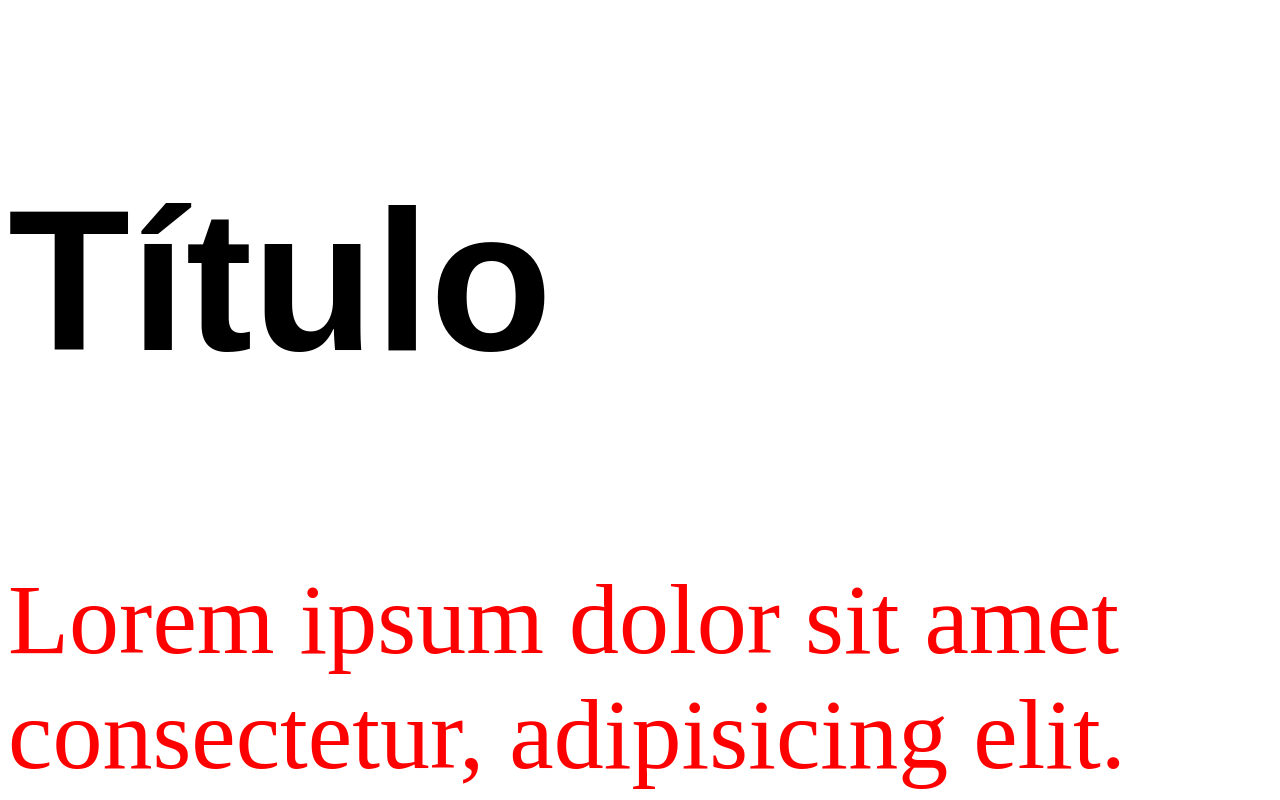
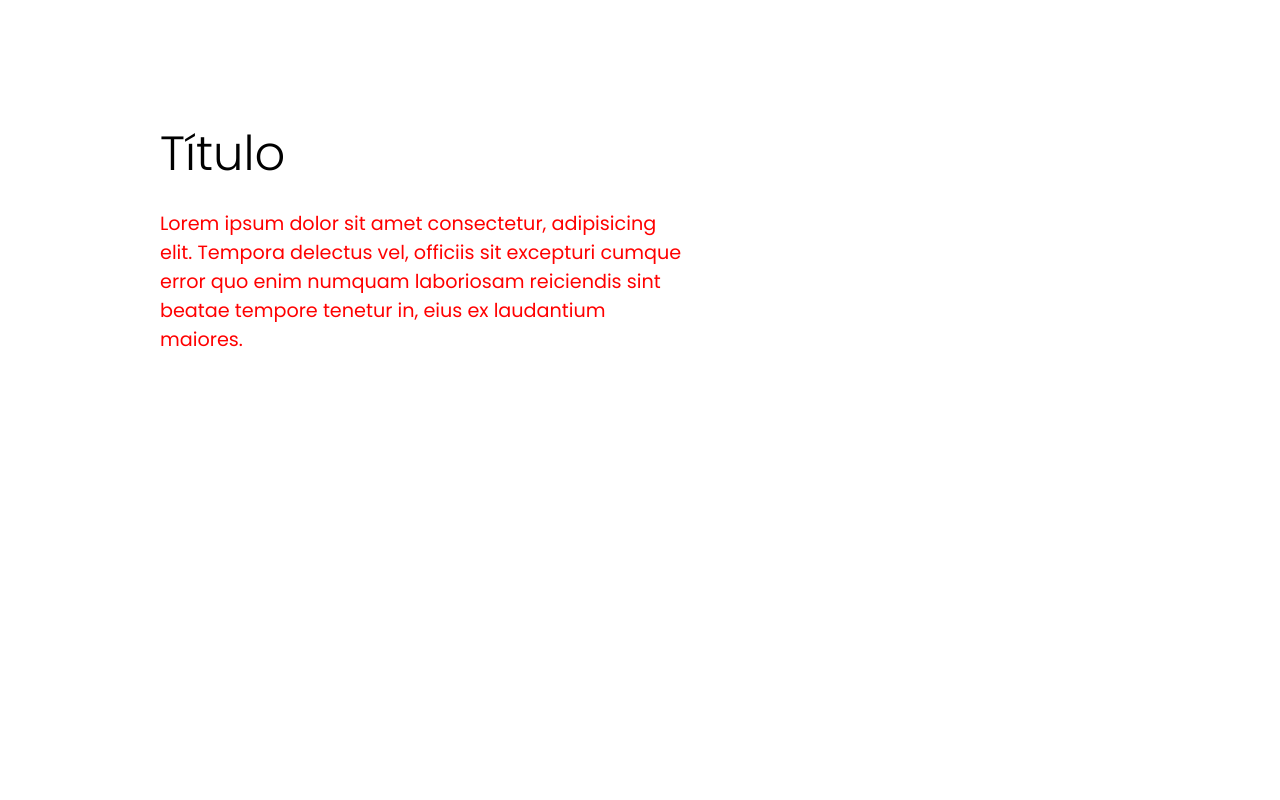
Before and after one commit to tomasquinteros/dwf-m4-especificidad, a plain HTML site: page index.html in a window 1280 px wide. Shown: the top 800 px of the page. Drawn offline with Linux system fonts and the light colour scheme.

Commit message:
niveles de especificidad desafio

```diff
--- a/custom.css
+++ b/custom.css
@@ -0,0 +1,20 @@
+@import url('https://fonts.googleapis.com/css2?family=Poppins:wght@300;400&display=swap');
+
+#container {
+  margin: 0 auto;
+  max-width: 960px;
+  font-family: 'Poppins', sans-serif;
+  padding: 70px;
+}
+
+#title {
+  font-family: 'Poppins', sans-serif;
+  font-size: 3rem;
+  font-weight: 300;
+  margin-bottom: 16px;
+}
+
+#text {
+  font-size: 1.2rem;
+  width: 527px;
+}
--- a/index.html
+++ b/index.html
@@ -9,9 +9,9 @@
     <link rel="stylesheet" href="./index.css" />
   </head>
   <body>
-    <div class="contenedor">
-      <h2 class="titulo">Título</h2>
-      <p class="texto">
+    <div class="contenedor" id="container">
+      <h2 class="titulo" id="title">Título</h2>
+      <p class="texto" id="text">
         Lorem ipsum dolor sit amet consectetur, adipisicing elit. Tempora
         delectus vel, officiis sit excepturi cumque error quo enim numquam
         laboriosam reiciendis sint beatae tempore tenetur in, eius ex laudantium
```
